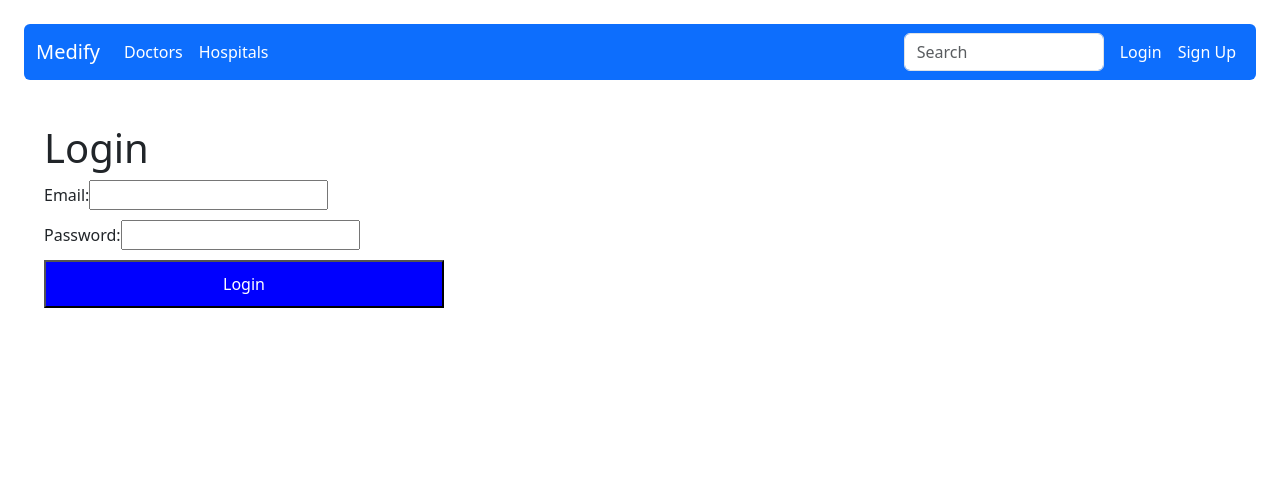
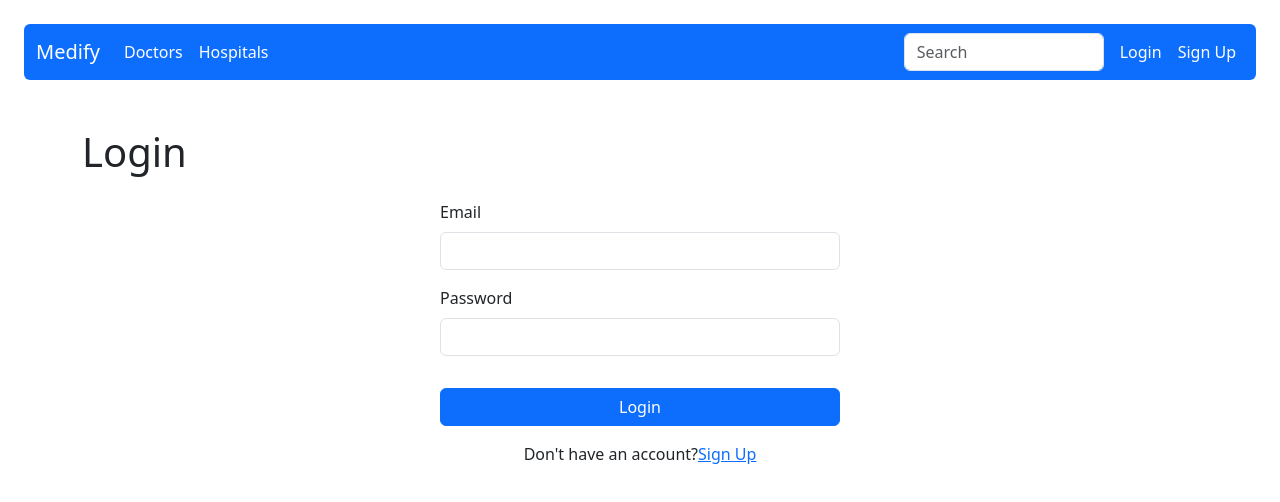
Before and after one commit to a1rzayev/MedifyWEB, a React (Create React App) app in the folder patient-web/: page /login in a window 1280 px wide. Shown: the top 502 px of the page. Built offline with nearby package versions, Linux system fonts and the light colour scheme.

Commit message:
Fix LoginPage and add direction to SignupPage

```diff
--- a/patient-web/src/pages/LoginPage.js
+++ b/patient-web/src/pages/LoginPage.js
@@ -1,44 +1,87 @@
 import React, { useState } from 'react';
+import { useNavigate } from 'react-router-dom';
 
 const LoginPage = () => {
     const [credentials, setCredentials] = useState({ email: '', password: '' });
+    const [error, setError] = useState('');
+    const navigate = useNavigate();
 
     const handleChange = (e) => {
         const { name, value } = e.target;
         setCredentials({ ...credentials, [name]: value });
     };
 
-    const handleSubmit = (e) => {
+    const handleSubmit = async (e) => {
         e.preventDefault();
-        console.log('Logging in:', credentials);
+
+        try {
+            const response = await fetch('http://localhost:5250/Auth/Login', {
+                method: 'POST',
+                headers: {
+                    'Content-Type': 'application/json',
+                },
+                body: JSON.stringify(credentials),
+            });
+
+            if (!response.ok) {
+                throw new Error('Failed to login');
+            }
+
+            const data = await response.json();
+            console.log('Login successful:', data);
+
+            // Optionally, you can store the token and redirect
+            // localStorage.setItem('token', data.token);
+            navigate('/user-profile');
+        } catch (err) {
+            setError('Invalid credentials or an error occurred. Please try again.');
+            console.error('Login error:', err);
+        }
+    };
+
+    const handleSignupRedirect = () => {
+        navigate('/signup');
     };
 
     return (
-        <div style={{ padding: '20px' }}>
-            <h1>Login</h1>
-            <form onSubmit={handleSubmit} style={{ maxWidth: '400px', display: 'flex', flexDirection: 'column', gap: '10px' }}>
-                <label>
-                    Email:
+        <div className="container py-4">
+            <h1 className="mb-4">Login</h1>
+            {error && <div className="alert alert-danger">{error}</div>}
+            <form onSubmit={handleSubmit} style={{ maxWidth: '400px', margin: '0 auto' }}>
+                <div className="mb-3">
+                    <label className="form-label">Email</label>
                     <input
                         type="email"
                         name="email"
                         value={credentials.email}
                         onChange={handleChange}
+                        className="form-control"
                         required
                     />
-                </label>
-                <label>
-                    Password:
+                </div>
+
+                <div className="mb-3">
+                    <label className="form-label">Password</label>
                     <input
                         type="password"
                         name="password"
                         value={credentials.password}
                         onChange={handleChange}
+                        className="form-control"
                         required
                     />
-                </label>
-                <button type="submit" style={{ padding: '10px', background: 'blue', color: 'white' }}>Login</button>
+                </div>
+
+                <button type="submit" className="btn btn-primary w-100 mt-3">Login</button>
             </form>
+
+            <div className="mt-3 text-center">
+                <p>Don't have an account?
+                    <a className="btn-link text-center" onClick={handleSignupRedirect}>
+                        Sign Up
+                    </a>
+                </p>
+            </div>
         </div>
     );
 };
```
